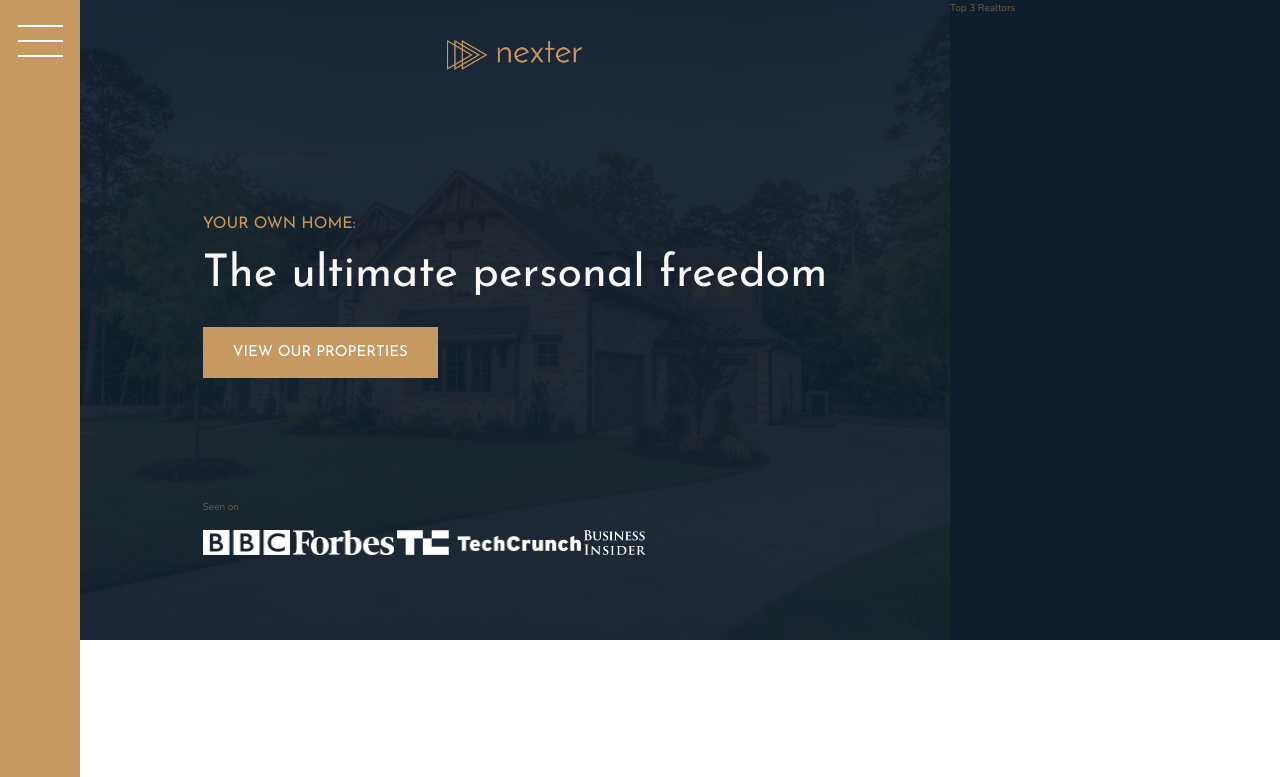
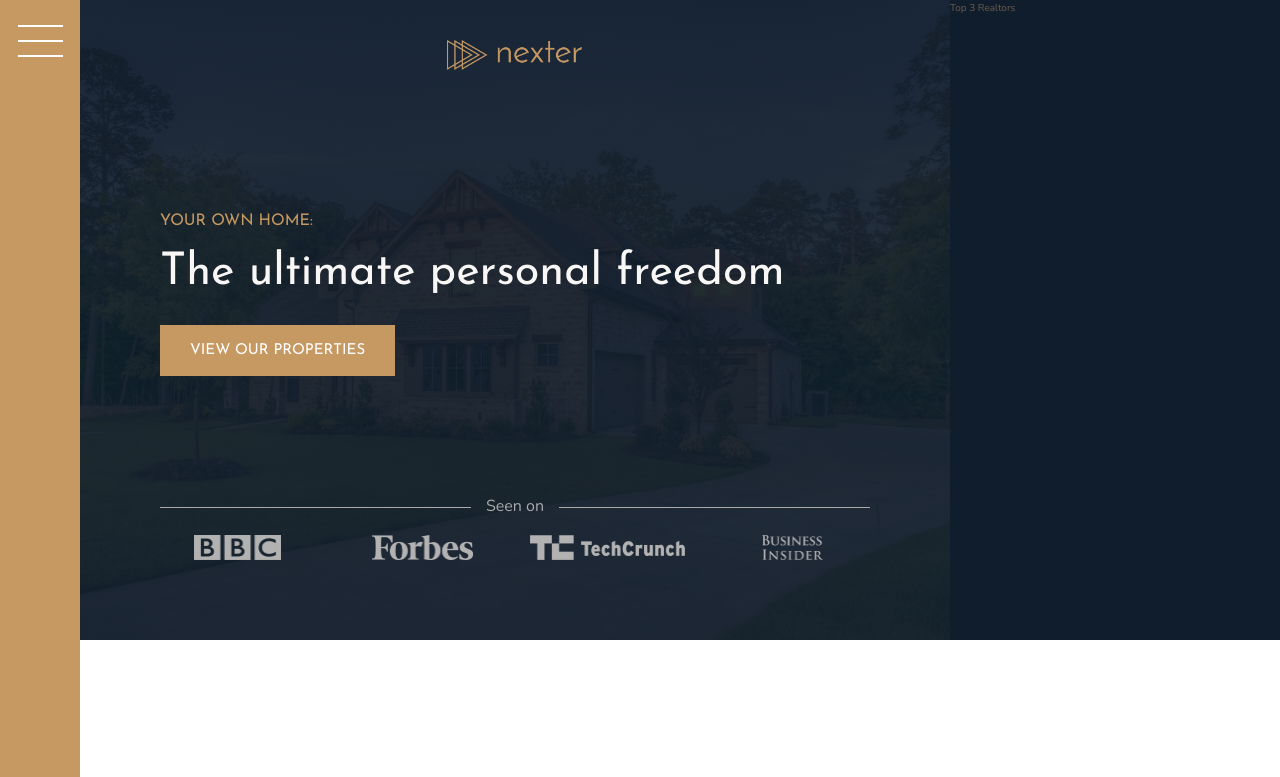
Before and after one commit to chesterheng/advanced-css-and-sass, a website: page nexter/index.html in a window 1280 px wide. Shown: the top 777 px of the page. Drawn offline with nearby package versions, Linux system fonts and the light colour scheme.

Commit message:
119. Building the Header - Part 2

```diff
--- a/nexter/sass/_header.scss
+++ b/nexter/sass/_header.scss
@@ -24,11 +24,34 @@
   }
 
   &__seenon-text {
+    display: grid;
+    grid-template-columns: 1fr max-content 1fr;
+    grid-column-gap: 1.5rem;
+    align-items: center;
+
+    font-size: 1.6rem;
+    color: $color-grey-light-2;
+
+    &::before,
+    &::after {
+      content: "";
+      height: 1px;
+      display: block;
+      background-color: currentColor;
+    }
   }
 
   &__seenon-logos {
+    display: grid;
+    grid-template-columns: repeat(4, 1fr);
+    grid-column-gap: 3rem;
+    justify-items: center;
+    align-items: center;
+
     img {
       height: 2.5rem;
+      max-width: 100%;
+      filter: brightness(70%);
     }
   }
 }
```
Also changed, not shown: README.md, nexter/css/style.css, section-09/header-2.png (added).
